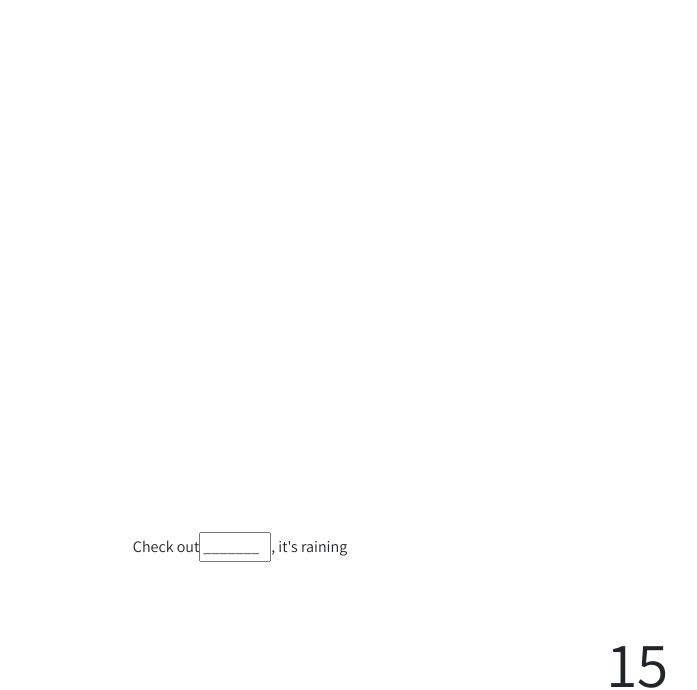
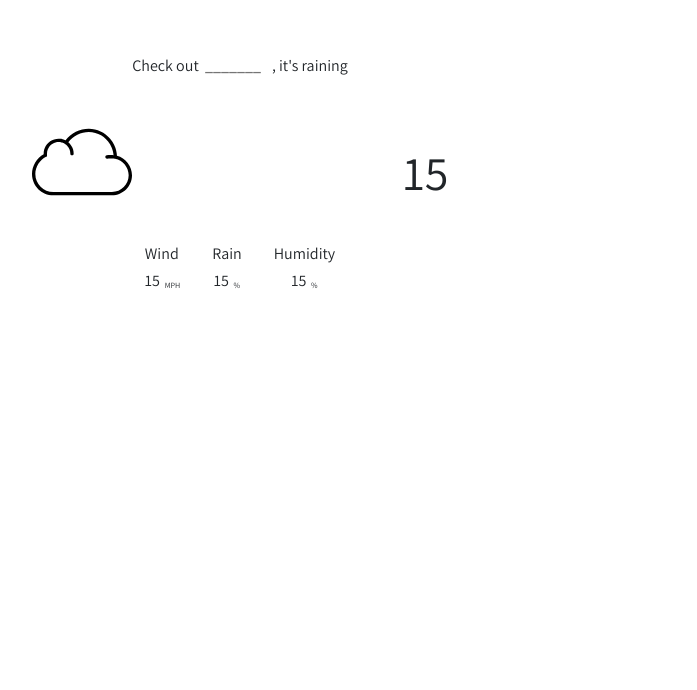
Before and after one commit to RGHuynh/React-Weather-App, a React (Create React App) app: page / in a window 1280 px wide. Shown: the part 108-798 px from the top of the page, without its empty margins (400-1097 px from the left). Built offline with nearby package versions, Linux system fonts and the light colour scheme.

Commit message:
style change

```diff
--- a/src/Components/Header/index.css
+++ b/src/Components/Header/index.css
@@ -16,10 +16,10 @@
 .temp-degree {
     margin: 0;
     padding-top: 2rem;
-    margin-left: 3rem;
-    font-size: 4rem;
+    font-size: 3rem;
 }
 
 .temp-image {
     margin-right: 3rem;
+    height: 100px;
 }
--- a/src/Components/Search/index.css
+++ b/src/Components/Search/index.css
@@ -11,6 +11,10 @@
 
 .description-form {
     display: inline;
+}
+
+.description-form > input {
+    border: 1px solid transparent;
 }
 
 .description-form > input:focus {
--- a/src/Components/Search/index.jsx
+++ b/src/Components/Search/index.jsx
@@ -20,7 +20,7 @@ export default class Navigation extends Component {
         return(
             <section className="section-container">
                 <div className="container description-wrapper">
-                    <h1 className="description">Check out</h1>
+                    <h1 className="description">Check out </h1>
                     <AutosizeInput
                         className="description-form"
                         name="form-field-location"
--- a/src/Components/pages/Landing/index.css
+++ b/src/Components/pages/Landing/index.css
@@ -1,3 +1,3 @@
 .landing-container {
-    margin-top: 50%
+    padding-top: 10rem;
 }
```
